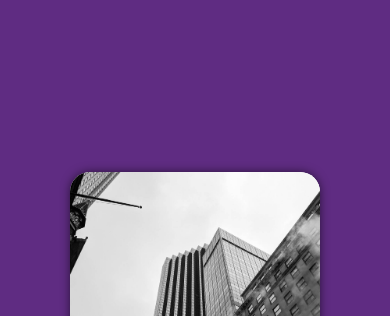
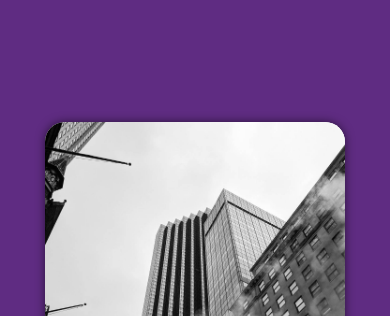
Before and after one commit to LucasCarvalhoLenso/Projeto_Login, a plain HTML site: page index.html in a window 390 px wide. Shown: the top 316 px of the page. Drawn offline with Linux system fonts and the light colour scheme.

Commit message:
modificaçoes para melhor experiencia em versao mobile

```diff
--- a/estilo/style.css
+++ b/estilo/style.css
@@ -19,8 +19,8 @@ html{
 }
 
 main{
-    height: 500px;
-    width: 250px;
+    height: 600px;
+    width: 300px;
     background-color: white;
     box-shadow: 0px 0px 10px rgba(0, 0, 0, 0.564);
     border-radius: 20px;
```
